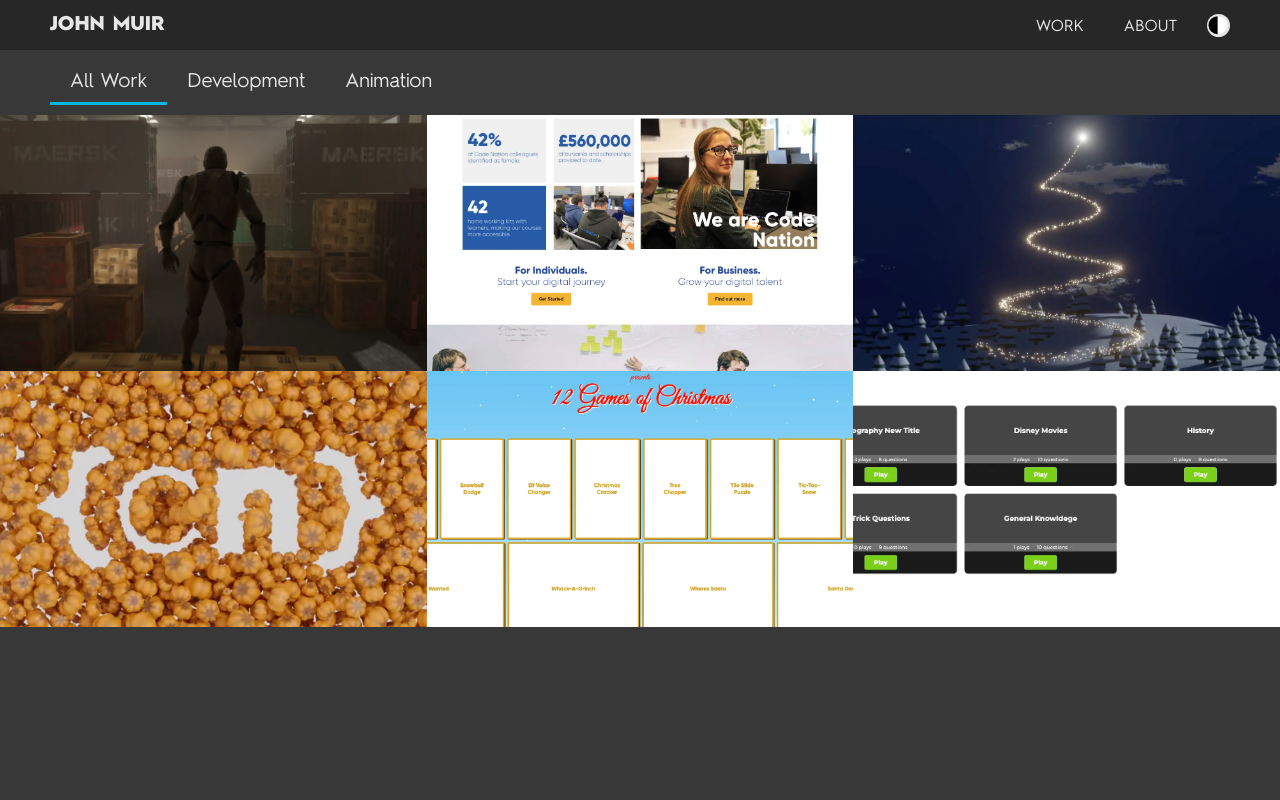
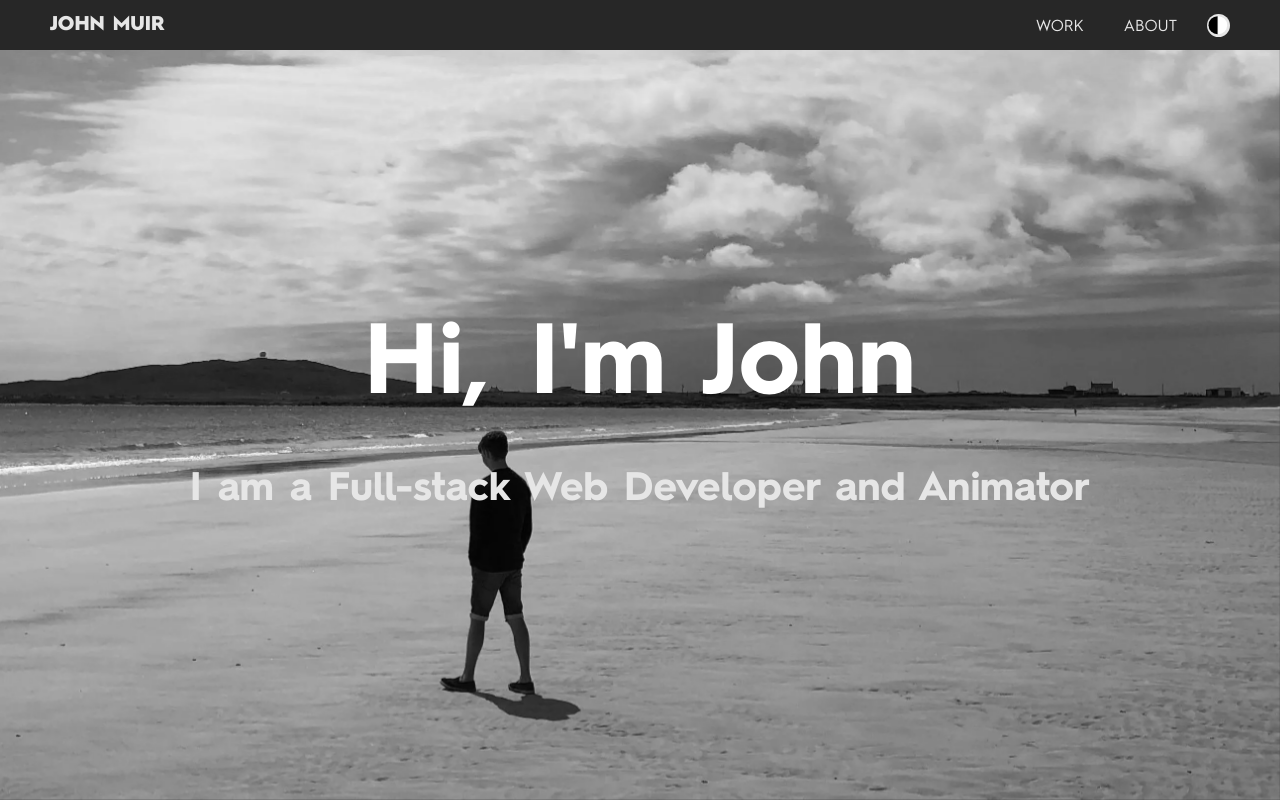
Before and after one commit to johnmuir2001/johnmuir, a React (Create React App) app: page / in a window 1280 px wide. Built offline with nearby package versions, Linux system fonts and the light colour scheme.

Commit message:
adding parallax hero on home page

```diff
--- a/src/pages/About.js
+++ b/src/pages/About.js
@@ -6,9 +6,7 @@
 
     return (
         <AboutWrapper>
-            <header>
-
-            </header>
+            <header></header>
             <h1>About Me</h1>
             <div id="aboutText">
                 <AboutSection>
@@ -66,7 +64,7 @@
 export default About;
 
 const AboutWrapper = styled.div`
-    height: 100vh;
+    height: calc(100vh - 50px);
     overflow-x: hidden;
     perspective: 300px;
     perspective-origin: center top;
--- a/src/pages/Home.js
+++ b/src/pages/Home.js
@@ -2,6 +2,8 @@
 import styled from 'styled-components';
 import { projects } from "../ProjectWork";
 import ProjectCard from "../components/ProjectCard";
+import beach from "../assets/images/beach.webp";
+
 
 const Home = () => {
   const [projectFilter, setProjectFilter] = useState("all");
@@ -23,7 +25,13 @@
   }, [projectFilter])
 
   return (
-    <>
+    <HomeWrapper>
+      <header></header>
+      <div id="landingContent">
+        <h1>Hi, I'm John</h1>
+        <h2>I am a Full-stack Web Developer and Animator</h2>
+      </div>
+
       <div id="work">
         <FilterWrapper pos={sliderPos}>
           <button onClick={() => setProjectFilter("all")}>All Work</button>
@@ -39,11 +47,59 @@
           })}
         </ProjectCardWrapper>
       </div>
-    </>
+    </HomeWrapper>
   );
 }
 
 export default Home;
+
+const HomeWrapper = styled.div`
+  height: calc(100vh - 50px);
+  overflow-x: hidden;
+  perspective: 300px;
+  perspective-origin: center top;
+  transform-style: preserve-3d;
+
+  header {
+    height: calc(100vh - 50px);
+    background: url(${beach});
+    background-size: cover;
+    background-position: center center;
+    position: relative;
+    vertical-align: top;
+    transform-origin: center top;
+    transform: translateZ(-300px) scale(2);
+    filter: grayscale(100%);
+  }
+
+  #landingContent {
+    position: absolute;
+    top: 0;
+    left: 0;
+    height: calc(100vh - 50px);
+    width: 100%;
+    display: flex;
+    flex-direction: column;
+    justify-content: center;
+    align-items: center;
+
+    h1 {
+      font-size: 100px;
+      margin: 0;
+      color: white;
+    }
+    h2 {
+      font-size: 40px;
+    }
+  }
+
+  #work {
+    box-sizing: border-box;
+    min-height: calc(100vh - 50px);
+    background-color: var(--primary-background);
+    transform: translateZ(0);
+  }
+`;
 
 const ProjectCardWrapper = styled.div`
   display: flex;
@@ -55,7 +111,8 @@
 `;
 
 const FilterWrapper = styled.div`
-  margin: 10px 50px;
+  margin: 0px 50px 20px 50px;
+  padding: 20px 0 0 0;
   position: relative;
   width: fit-content;
 
```
